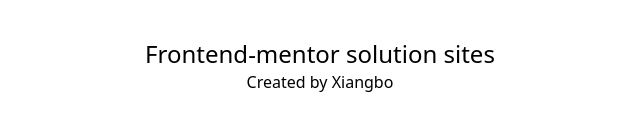
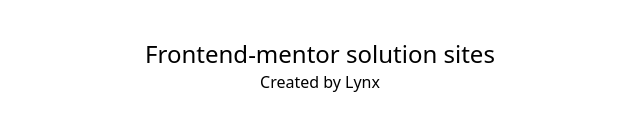
Before and after one commit to Lynxxu/frontend-mentor, a Next.js app: page / in a window 1280 px wide. Shown: the part 334-464 px from the top of the page, without its empty margins (320-960 px from the left). Built offline with nearby package versions, Linux system fonts and the light colour scheme.

Commit message:
updated the name

```diff
--- a/next.config.js
+++ b/next.config.js
@@ -2,6 +2,9 @@
 const nextConfig = {
   reactStrictMode: true,
   output: "export",
+  images: {
+    unoptimized: true,
+  },
 };
 
 module.exports = nextConfig;
--- a/pages/index.jsx
+++ b/pages/index.jsx
@@ -12,7 +12,7 @@
           Frontend-mentor{" "}
           <Link href="/posts/QR-Code-Challenge/main">solution</Link> sites
         </p>
-        <p>Created by Xiangbo </p>
+        <p>Created by Lynx </p>
       </div>
       <div className=""></div>
     </main>
```
